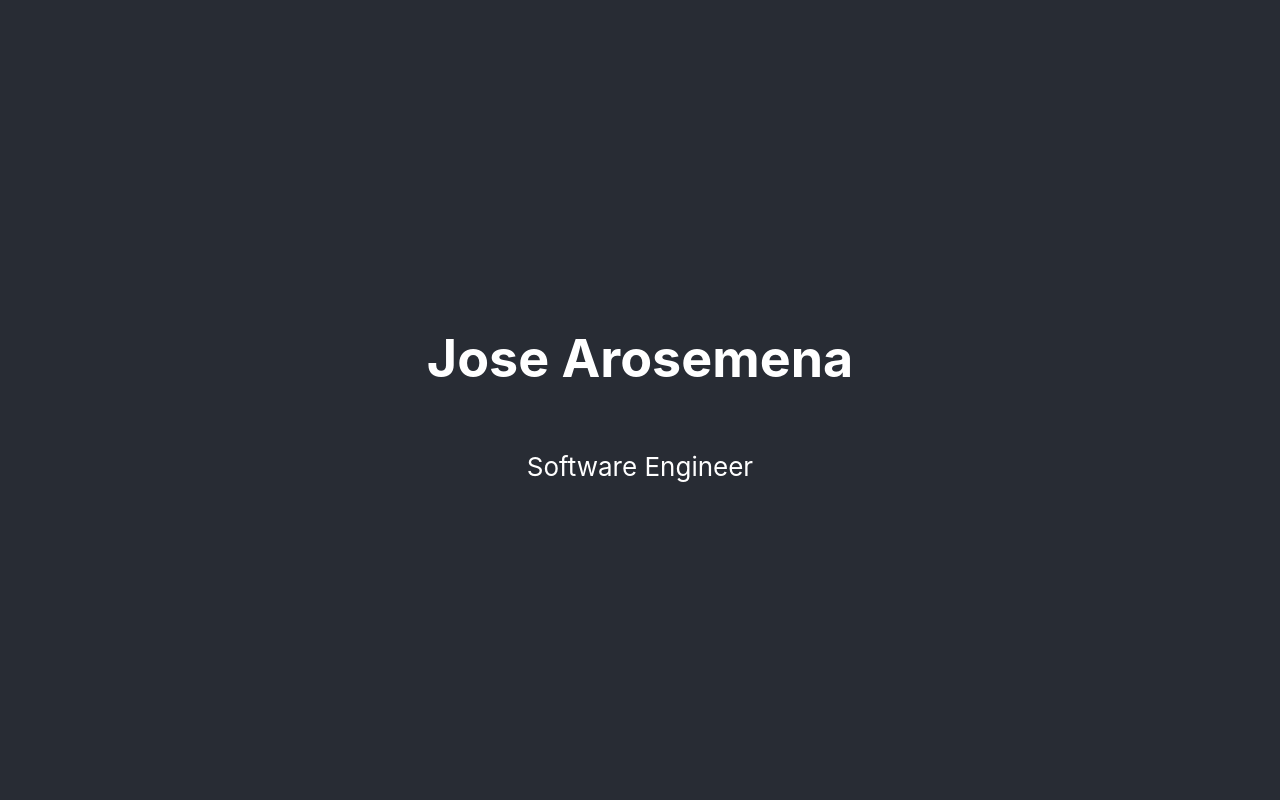
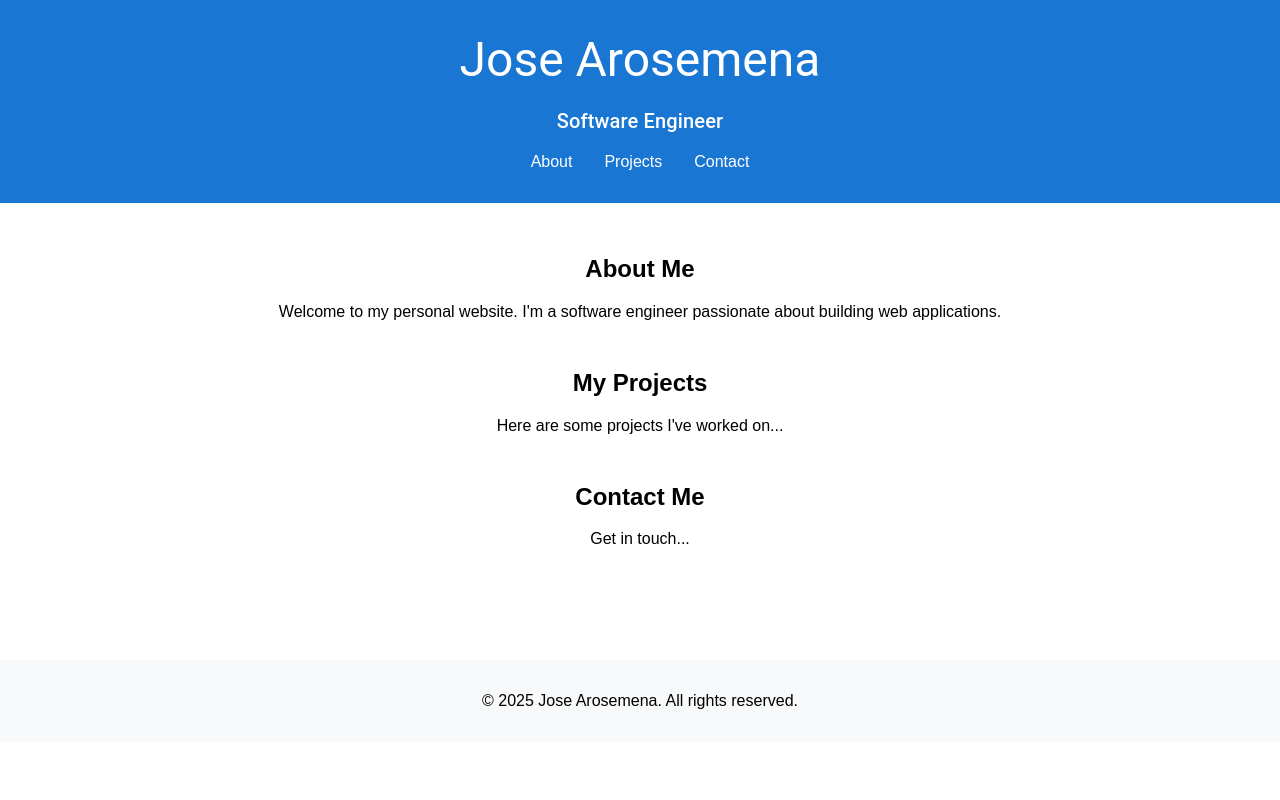
Before and after one commit to JOSEAROSEMENA/personal-website, a React (Create React App) app: page / in a window 1280 px wide. Shown: the top 800 px of the page. Built offline with nearby package versions, Linux system fonts and the light colour scheme.

Commit message:
implemented Material UI Header Component

```diff
--- a/package.json
+++ b/package.json
@@ -3,12 +3,17 @@
   "version": "0.1.0",
   "private": true,
   "dependencies": {
+    "@emotion/react": "^11.14.0",
+    "@emotion/styled": "^11.14.0",
+    "@mui/material": "^7.0.2",
     "@testing-library/dom": "^10.4.0",
     "@testing-library/jest-dom": "^6.6.3",
     "@testing-library/react": "^16.3.0",
     "@testing-library/user-event": "^13.5.0",
     "react": "^19.1.0",
     "react-dom": "^19.1.0",
+    "react-icons": "^5.5.0",
+    "react-router-dom": "^7.5.1",
     "react-scripts": "5.0.1",
     "web-vitals": "^2.1.4"
   },
--- a/src/App.css
+++ b/src/App.css
@@ -1,38 +1,30 @@
 .App {
   text-align: center;
-}
-
-.App-logo {
-  height: 40vmin;
-  pointer-events: none;
-}
-
-@media (prefers-reduced-motion: no-preference) {
-  .App-logo {
-    animation: App-logo-spin infinite 20s linear;
-  }
+  font-family: 'Arial', sans-serif;
 }
 
 .App-header {
   background-color: #282c34;
-  min-height: 100vh;
+  min-height: 40vh;
   display: flex;
   flex-direction: column;
   align-items: center;
   justify-content: center;
-  font-size: calc(10px + 2vmin);
   color: white;
 }
 
-.App-link {
-  color: #61dafb;
+main {
+  max-width: 1200px;
+  margin: 0 auto;
+  padding: 2rem;
 }
 
-@keyframes App-logo-spin {
-  from {
-    transform: rotate(0deg);
-  }
-  to {
-    transform: rotate(360deg);
-  }
+section {
+  margin-bottom: 3rem;
 }
+
+footer {
+  background-color: #f8f9fa;
+  padding: 1rem;
+  margin-top: 2rem;
+}
--- a/src/App.js
+++ b/src/App.js
@@ -1,13 +1,11 @@
 import React from 'react';
 import './App.css';
+import Header from './components/layout/Header';
 
 function App() {
   return (
     <div className="App">
-      <header className="App-header">
-        <h1>Jose Arosemena</h1>
-        <p>Software Engineer</p>
-      </header>
+    <Header />
       <main>
         <section id="about">
           <h2>About Me</h2>
--- /dev/null
+++ b/src/components/layout/Header.js
@@ -0,0 +1,43 @@
+import React from 'react';
+import { Box, Typography, Link, Stack } from '@mui/material';
+
+const Header = () => {
+  return (
+    <Box
+      component="header"
+      sx={{
+        textAlign: 'center',
+        py: 4,
+        backgroundColor: 'primary.main',
+        color: 'primary.contrastText'
+      }}
+    >
+      <Typography variant="h3" component="h1" gutterBottom>
+        Jose Arosemena
+      </Typography>
+      <Typography variant="h6" component="p" gutterBottom>
+        Software Engineer
+      </Typography>
+      <nav>
+        <Stack
+          direction="row"
+          spacing={4}
+          justifyContent="center"
+          sx={{ mt: 2 }}
+        >
+          <Link href="#about" color="inherit" underline="hover">
+            About
+          </Link>
+          <Link href="#projects" color="inherit" underline="hover">
+            Projects
+          </Link>
+          <Link href="#contact" color="inherit" underline="hover">
+            Contact
+          </Link>
+        </Stack>
+      </nav>
+    </Box>
+  );
+};
+
+export default Header;
--- a/src/index.css
+++ b/src/index.css
@@ -11,3 +11,11 @@ code {
   font-family: source-code-pro, Menlo, Monaco, Consolas, 'Courier New',
     monospace;
 }
+
+* {
+  box-sizing: border-box;
+}
+
+html {
+  scroll-behavior: smooth;
+}
```
Also changed, not shown: src/components/Header.js (deleted), 1 other file (tests, documents, lock files or other folders).
